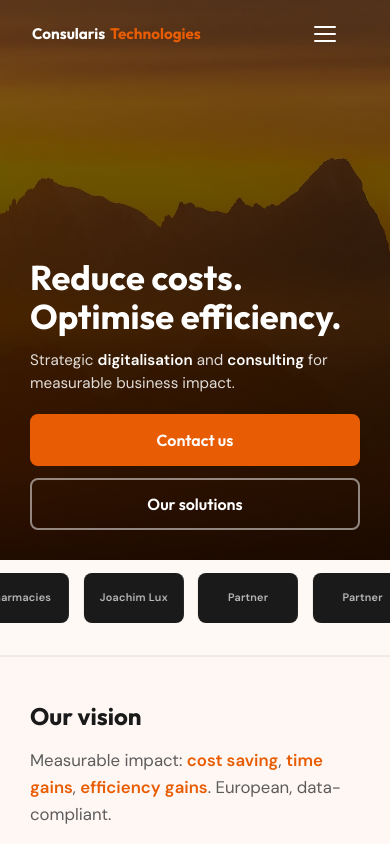
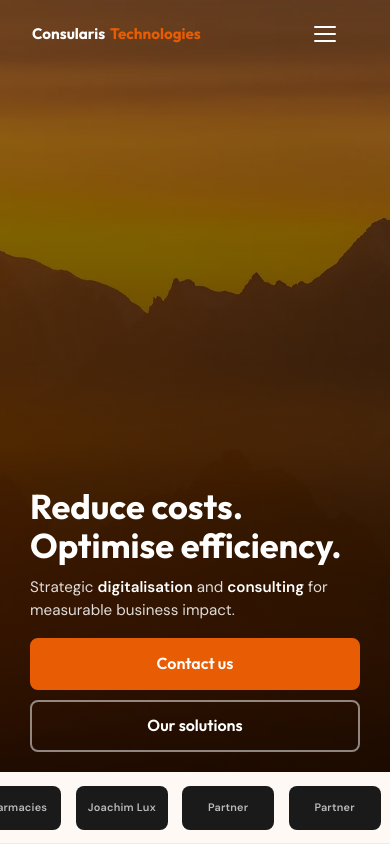
Before and after one commit to prichard26/Consularis-Technologies, a website built with Vite: page index.html in a window 390 px wide. Shown: the top 844 px of the page. Built offline with nearby package versions, Linux system fonts and the light colour scheme.

Commit message:
site update

```diff
--- a/src/styles/main.css
+++ b/src/styles/main.css
@@ -554,7 +554,7 @@ a:hover { color: var(--accent-dark); text-decoration: underline; }
 
 /* ===== Phone-first improvements ===== */
 @media (max-width: 767px) {
-  :root { --phone-partners-h: 104px; }
+  :root { --phone-carousel-h: 80px; }
 
   .header-inner {
     gap: .75rem;
@@ -579,18 +579,19 @@ a:hover { color: var(--accent-dark); text-decoration: underline; }
   }
 
   .hero {
-    min-height: clamp(320px, calc(100svh - 72px - var(--phone-partners-h)), 620px);
+    height: calc(100dvh - var(--phone-carousel-h));
+    min-height: 0;
     align-items: flex-end;
-    padding-bottom: 1.5rem;
+    padding-bottom: 1.25rem;
   }
 
   .hero-bg::after {
-    background: linear-gradient(180deg, rgba(0,0,0,.45) 0%, rgba(0,0,0,.65) 52%, rgba(0,0,0,.75) 100%);
+    background: linear-gradient(180deg, rgba(0,0,0,.35) 0%, rgba(0,0,0,.55) 40%, rgba(0,0,0,.75) 100%);
   }
 
   .hero-inner {
     padding-top: 4.25rem;
-    padding-bottom: .35rem;
+    padding-bottom: 0;
   }
 
   .hero-text { max-width: 100%; }
@@ -599,19 +600,19 @@ a:hover { color: var(--accent-dark); text-decoration: underline; }
 
   .hero-title {
     font-size: clamp(1.85rem, 9vw, 2.4rem);
-    margin-bottom: .75rem;
+    margin-bottom: .65rem;
   }
 
   .hero-subtitle {
     font-size: 1rem;
-    margin-bottom: 1.25rem;
+    margin-bottom: 1rem;
     max-width: 34ch;
   }
 
   .hero-actions {
     flex-direction: column;
     align-items: stretch;
-    gap: .75rem;
+    gap: .65rem;
   }
 
   .hero-actions .btn,
@@ -625,11 +626,16 @@ a:hover { color: var(--accent-dark); text-decoration: underline; }
   }
 
   .partners {
-    min-height: var(--phone-partners-h);
-    padding: .45rem 0 .55rem;
+    height: var(--phone-carousel-h);
+    padding: 0;
+    display: flex;
+    align-items: center;
   }
 
-  .partners-carousel-wrap { margin: 0; }
+  .partners-carousel-wrap {
+    margin: 0;
+    width: 100%;
+  }
 
   .partners-carousel-wrap::before,
   .partners-carousel-wrap::after {
@@ -638,7 +644,7 @@ a:hover { color: var(--accent-dark); text-decoration: underline; }
   }
 
   .partners-carousel-track {
-    padding: .35rem 0;
+    padding: .25rem 0;
     animation-duration: 28s;
   }
 
@@ -648,8 +654,8 @@ a:hover { color: var(--accent-dark); text-decoration: underline; }
   }
 
   .partner-logo {
-    width: 108px;
-    height: 54px;
+    width: 100px;
+    height: 48px;
     font-size: .68rem;
   }
 
@@ -705,13 +711,11 @@ a:hover { color: var(--accent-dark); text-decoration: underline; }
 }
 
 @media (max-width: 480px) {
-  :root { --phone-partners-h: 96px; }
+  :root { --phone-carousel-h: 72px; }
 
   .container { padding-inline: .875rem; }
 
   .logo { font-size: .95rem; }
-
-  .hero { min-height: clamp(300px, calc(100svh - 70px - var(--phone-partners-h)), 560px); }
 
   .hero-title { font-size: clamp(1.7rem, 10vw, 2.15rem); }
   .hero-subtitle { font-size: .95rem; }
@@ -722,8 +726,8 @@ a:hover { color: var(--accent-dark); text-decoration: underline; }
   .partners-carousel-wrap::after { display: none; }
 
   .partner-logo {
-    width: 100px;
-    height: 50px;
+    width: 92px;
+    height: 44px;
   }
 
   .footer-links { gap: .8rem; }
```
